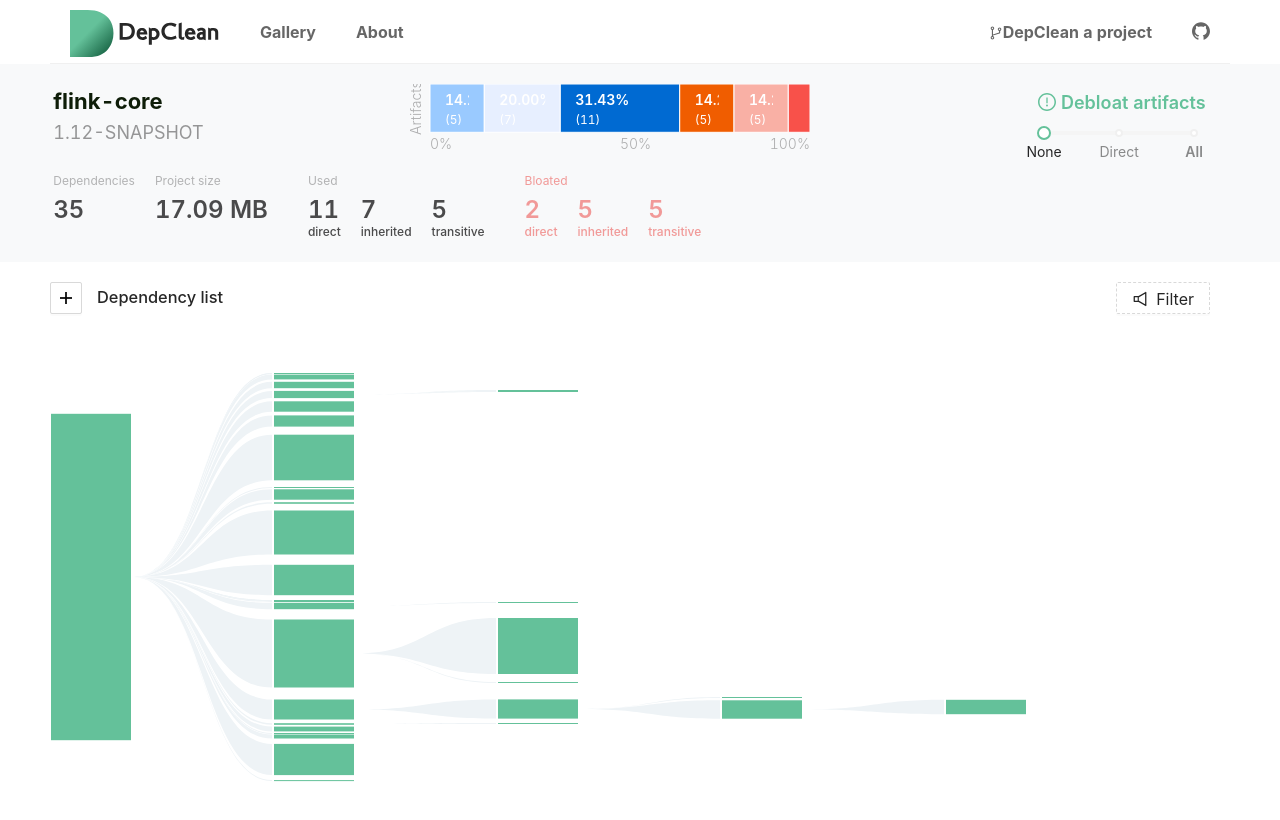
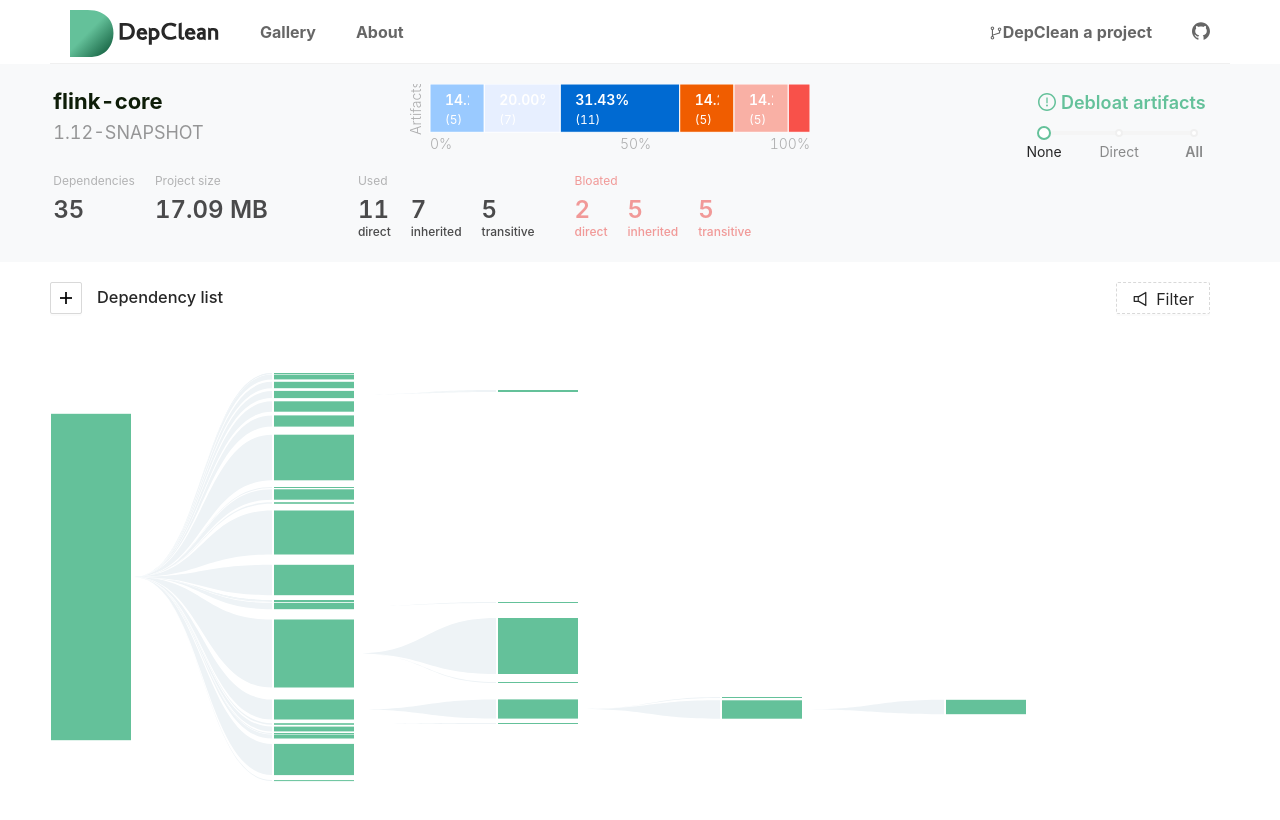
Before and after one commit to ASSERT-KTH/depclean-web, a React (Create React App) app in the folder front-end/: page /result in a window 1280 px wide. Shown: the top 820 px of the page. Built offline with nearby package versions, Linux system fonts and the light colour scheme.

Commit message:
fix group message

```diff
--- a/front-end/src/App.css
+++ b/front-end/src/App.css
@@ -1,3 +1,7 @@
+.sw{
+  width:50px
+}
+
 .App {
   text-align: center;
 }
@@ -20,6 +24,7 @@
   display: flex;
     flex-direction: column;
 }
+
 
 .ant-checkbox-wrapper + .ant-checkbox-wrapper {
   margin-left: 0px;
--- a/front-end/src/Message.tsx
+++ b/front-end/src/Message.tsx
@@ -67,6 +67,7 @@ export const Message = () => {
                 dataInfo={totalSize}
                 theme="dependencies"
             />
+            <div className="sw"></div>
             <DataGroup
                 key={uuidv4()}
                 tittle={generalReport.dependencies.title}
```
